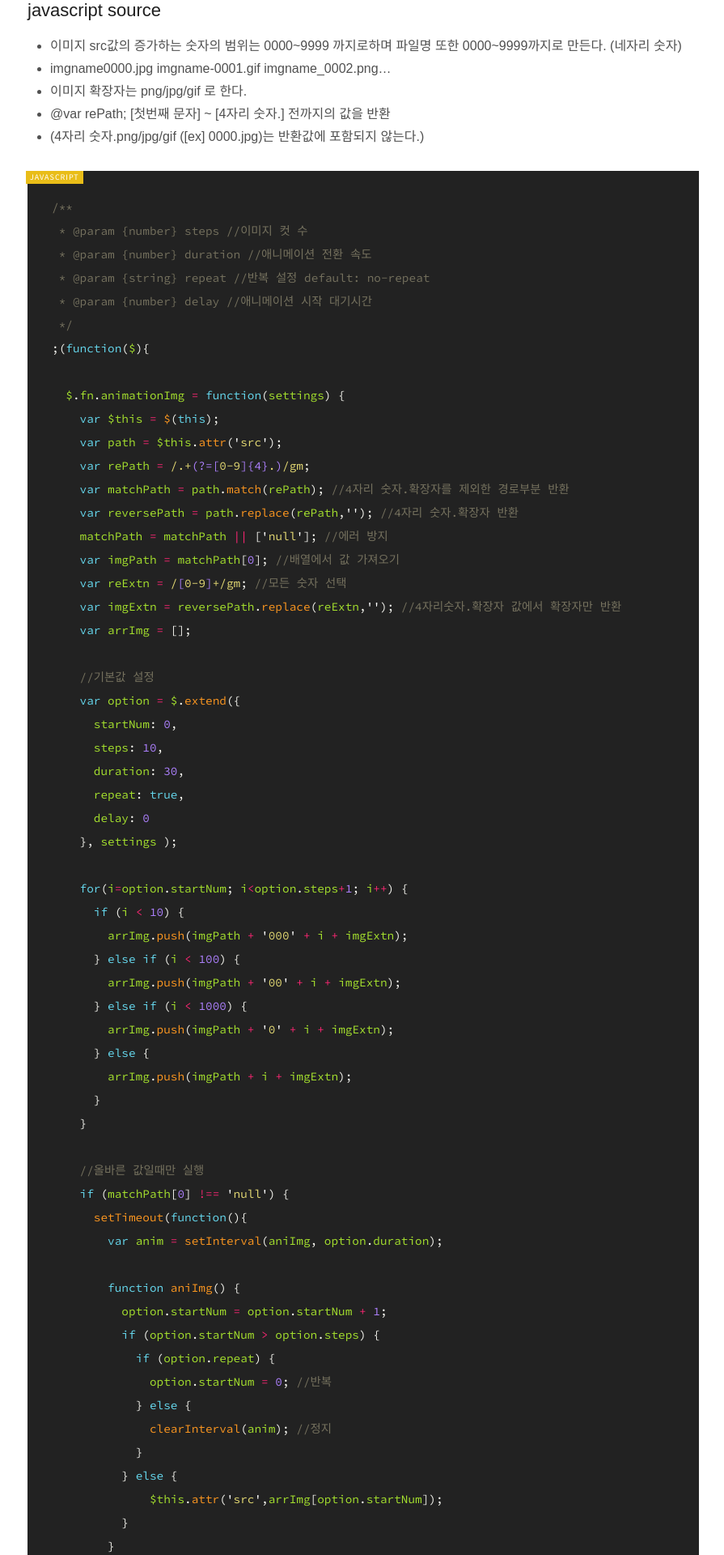
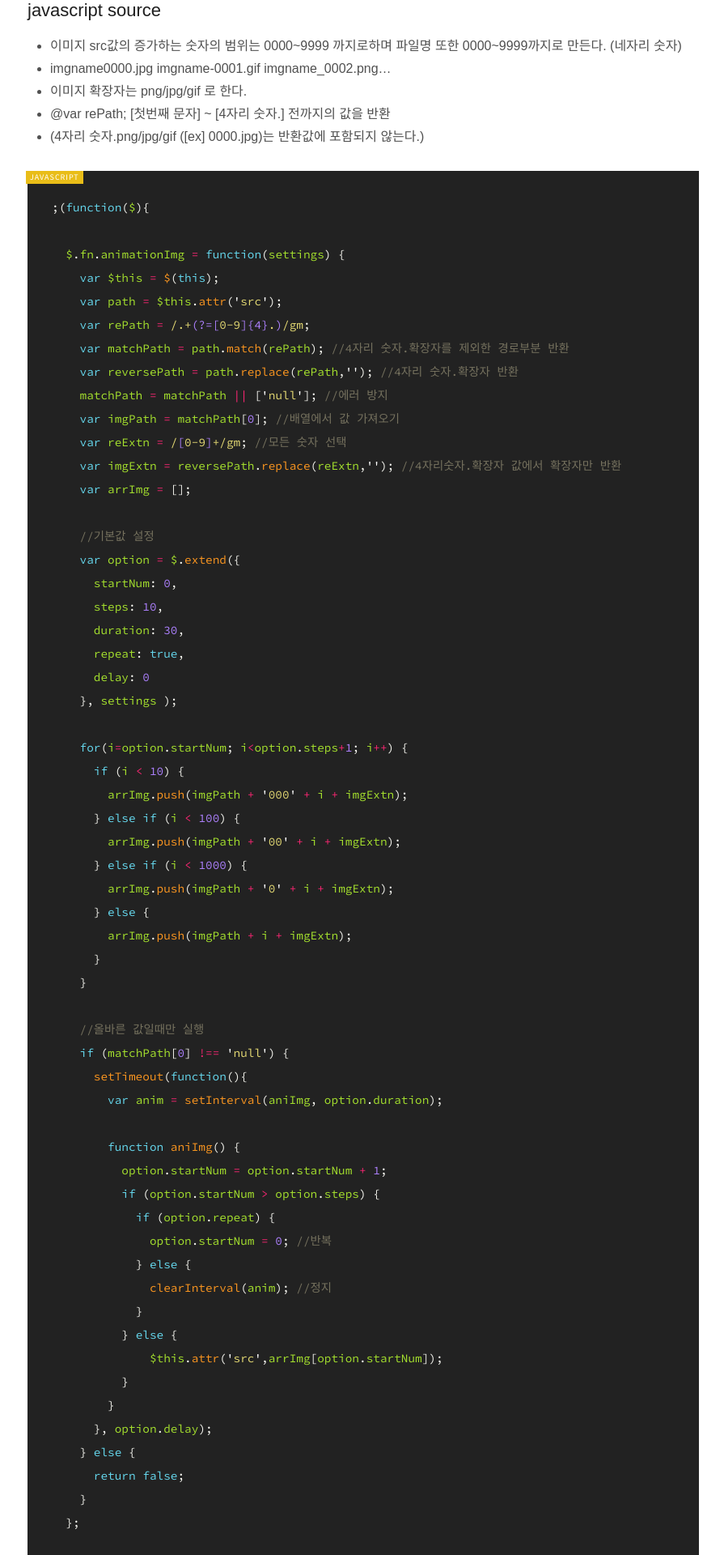
Before and after one commit to gutmate/gutmate.github.com, a Jekyll site: the page built from _posts/2017-02-24-jquery-animation.md, in a window 1280 px wide. Shown: the part 515-2435 px from the top of the page at 81% size, without its empty margins (191-1086 px from the left). Built offline with Jekyll 4.4.1, drawn with Linux system fonts in a browser that asks for light colours; some web fonts are replaced; comment, search, counter and statistics services are not loaded.

Commit message:
Update Posting about jQuery-anmation

````diff
--- a/_posts/2017-02-24-jquery-animation.md
+++ b/_posts/2017-02-24-jquery-animation.md
@@ -17,12 +17,6 @@ tags:
 * (4자리 숫자.png/jpg/gif ([ex] 0000.jpg)는 반환값에 포함되지 않는다.)
 
 ```javascript
-/**
- * @param {number} steps //이미지 컷 수
- * @param {number} duration //애니메이션 전환 속도
- * @param {string} repeat //반복 설정 default: no-repeat
- * @param {number} delay //애니메이션 시작 대기시간
- */
 ;(function($){
 
   $.fn.animationImg = function(settings) {
--- a/assets/css/screen.css
+++ b/assets/css/screen.css
@@ -940,7 +940,7 @@ body.tag-template #navbar {
 /* @@iolo */
 #post-content table {
     margin: 1em auto;
-    border: 3px solid #9ce4b2;
+    border: 3px solid #d4d4d4;
 }
 
 #post-content th {
````
